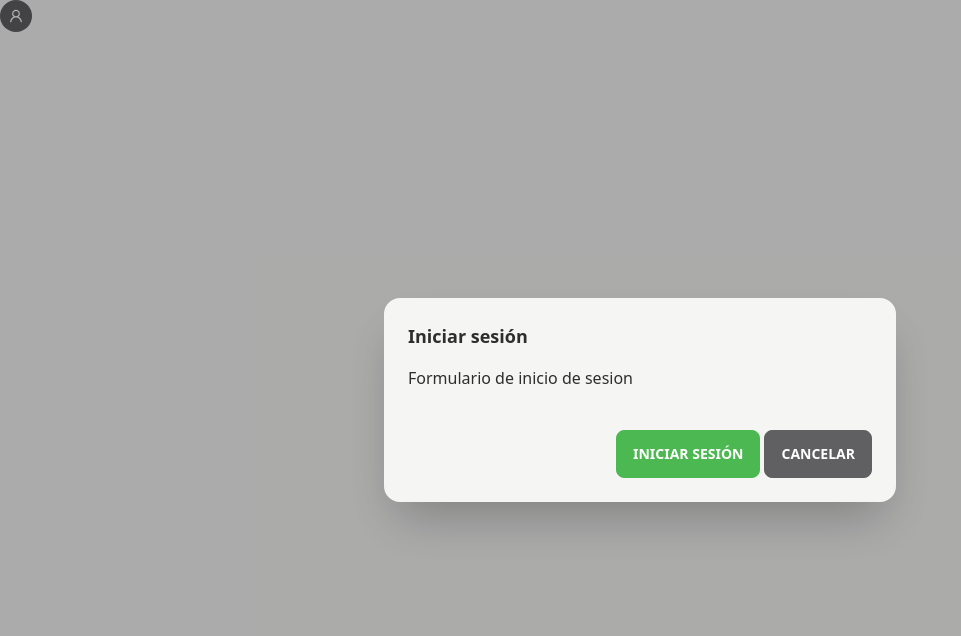
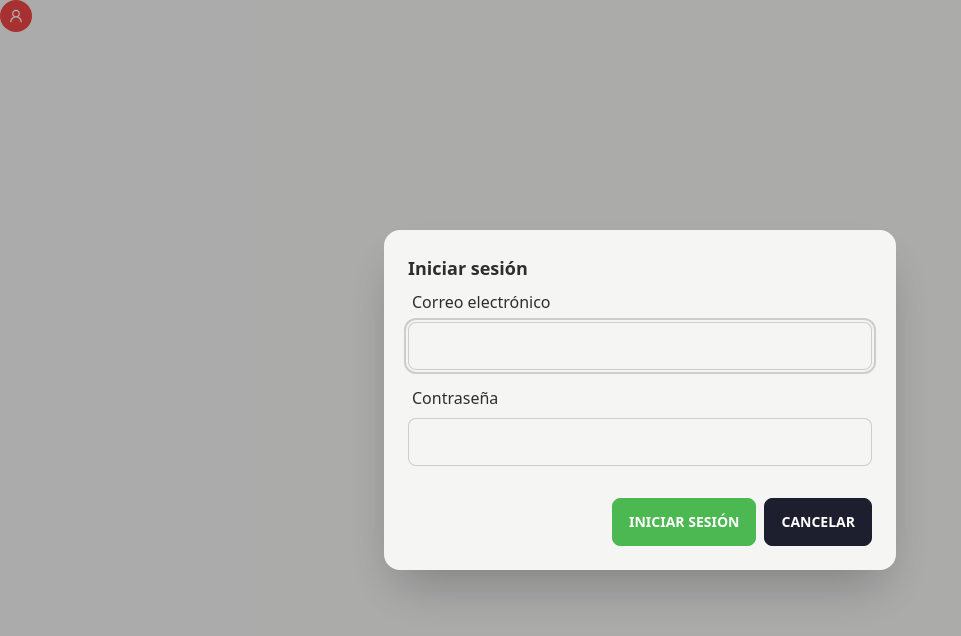
Before and after one commit to Juan-M-Panozzo-Z/rigelec.com.ar, a Next.js app: page /components/LoginModal in a window 1280 px wide. Both pictures are taken after a click on the button 16 px from the left and 16 px from the top of the page. Shown: the top 636 px of the page, without its empty margins (0-961 px from the left). Built offline with nearby package versions, Linux system fonts and the light colour scheme; no server answers.

Commit message:
modificados:     .env modificados:     lib/auth.js modificados:     package.json modificados:     src/app/api/auth/[...nextauth]/route.js modificados:     src/pages/components/LoginModal.jsx modificados:     src/pages/layouts/indexLayout.jsx nuevos archivos: yarn.lock

```diff
--- a/package.json
+++ b/package.json
@@ -28,6 +28,7 @@
     "react": "18.2.0",
     "react-dom": "18.2.0",
     "react-fast-marquee": "^1.6.0",
+    "react-hook-form": "^7.46.2",
     "react-icons": "^4.11.0",
     "react-instagram-nb": "^1.0.3",
     "react-intersection-observer": "^9.5.2",
--- a/src/app/api/auth/[...nextauth]/route.js
+++ b/src/app/api/auth/[...nextauth]/route.js
@@ -3,4 +3,4 @@ import NextAuth from "next-auth";
 
 const handler = NextAuth(authOptions);
 
-export default handler;
+export {handler as GET, handler as POST};
--- a/src/pages/components/LoginModal.jsx
+++ b/src/pages/components/LoginModal.jsx
@@ -1,33 +1,121 @@
+import { signIn, signOut, useSession } from "next-auth/react";
 import { AiOutlineUser } from "react-icons/ai";
+import { useForm } from "react-hook-form";
+const LoginModal = () => {
+    const { data: session, status } = useSession();
+    console.log(session);
+    const {
+        register,
+        handleSubmit,
+        formState: { errors },
+    } = useForm();
 
-const LoginModal = () => {
+    const onSubmit = (data) => {
+        signIn("credentials", {
+            email: data.email,
+            password: data.password,
+        });
+    };
+
     return (
         <>
             <button
-                className="bg-secondary p-2 rounded-full"
+                className={`p-2 rounded-full w-8 h-8 flex items-center justify-center
+                    ${
+                        status === "loading"
+                            ? "bg-gray-500"
+                            : session
+                            ? "bg-green-500"
+                            : "bg-red-500"
+                    }
+                `}
                 onClick={() =>
                     document.getElementById("loginModal").showModal()
                 }
             >
-                <AiOutlineUser className="w-4 h-4 text-white" />
+                {session?.user ? (
+                    <span className="text-sm text-white">
+                        {session?.user?.name?.split(" ")[0].charAt(0)}
+                    </span>
+                ) : (
+                    <AiOutlineUser className="text-white" />
+                )}
             </button>
             <dialog id="loginModal" className="modal sm:modal-middle">
                 <div className="modal-box w-3/4">
-                    <h3 className="font-bold text-lg">Iniciar sesión</h3>
-                    <p className="py-4">Formulario de inicio de sesion</p>
-                    <div className="modal-action">
-                        <form
-                            method="dialog"
-                            className="flex gap-1 justify-center"
-                        >
-                            <button className="btn btn-xs sm:btn-sm md:btn-md btn-primary text-white">
+                    {status === "unauthenticated" ? (
+                        <>
+                            <h3 className="font-bold text-lg">
                                 Iniciar sesión
+                            </h3>
+                            <form
+                                className="flex flex-col gap-2"
+                                onSubmit={handleSubmit(onSubmit)}
+                            >
+                                <div className="form-control w-full">
+                                    <label className="label">
+                                        Correo electrónico
+                                    </label>
+                                    <input
+                                        className="input input-bordered"
+                                        {...register("email", {
+                                            required: true,
+                                        })}
+                                    />
+                                    {errors.email && (
+                                        <span className="text-red-500">
+                                            Este campo es requerido
+                                        </span>
+                                    )}
+                                </div>
+                                <div className="form-control w-full">
+                                    <label className="label">Contraseña</label>
+                                    <input
+                                        className="input input-bordered"
+                                        type="password"
+                                        {...register("password", {
+                                            required: true,
+                                        })}
+                                    />
+                                    {errors.password && (
+                                        <span className="text-red-500">
+                                            Este campo es requerido
+                                        </span>
+                                    )}
+                                </div>
+                                <div className="modal-action">
+                                    <button
+                                        type="submit"
+                                        className="btn btn-xs sm:btn-sm md:btn-md btn-primary text-white"
+                                    >
+                                        Iniciar sesión
+                                    </button>
+                                    <button
+                                        className="btn btn-xs sm:btn-sm md:btn-md btn-neutral text-white"
+                                        onClick={() =>
+                                            document
+                                                .getElementById("loginModal")
+                                                .close()
+                                        }
+                                    >
+                                        Cancelar
+                                    </button>
+                                </div>
+                            </form>
+                        </>
+                    ) : (
+                        <>
+                            <h3 className="font-bold text-lg">
+                                Bienvenido {session?.user?.name?.split(" ")[0]}
+                            </h3>
+                            <button
+                                className="btn btn-primary"
+                                onClick={() => signOut()}
+                            >
+                                Cerrar sesión
                             </button>
-                            <button className="btn btn-xs sm:btn-sm md:btn-md btn-secondary text-white">
-                                Cancelar
-                            </button>
-                        </form>
-                    </div>
+                        </>
+                    )}
                 </div>
             </dialog>
         </>
--- a/src/pages/layouts/indexLayout.jsx
+++ b/src/pages/layouts/indexLayout.jsx
@@ -3,10 +3,11 @@ import Carousel from "../components/Carousel";
 import Footer from "../components/Footer";
 import Navbar from "../components/Navbar";
 import WhatsappButton from "../components/WhatsappButton";
+import { SessionProvider } from "next-auth/react";
 
 export default function IndexLayout({ children, ...props }) {
     return (
-        <>
+        <SessionProvider session={props.session}>
             <Head>
                 <title>{`${props.title} | Rigelec`}</title>
                 <meta name="description" content={props.description} />
@@ -18,6 +19,6 @@ export default function IndexLayout({ children, ...props }) {
             <Carousel />
             <Footer />
             <WhatsappButton />
-        </>
+        </SessionProvider>
     );
 }
```
Also changed, not shown: lib/auth.js (+5 -4 lines), 2 other files (tests, documents, lock files or other folders).
